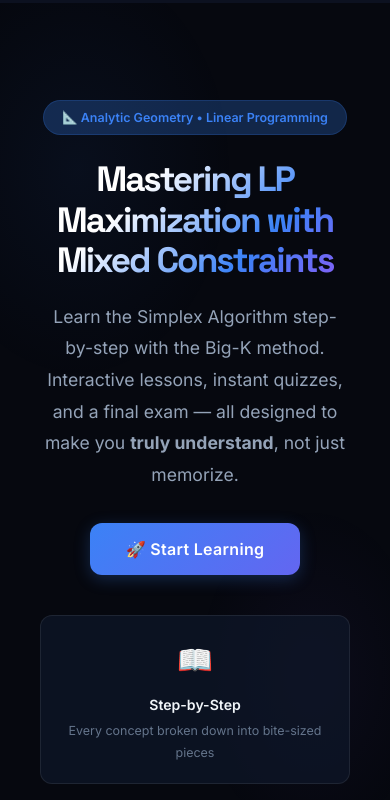
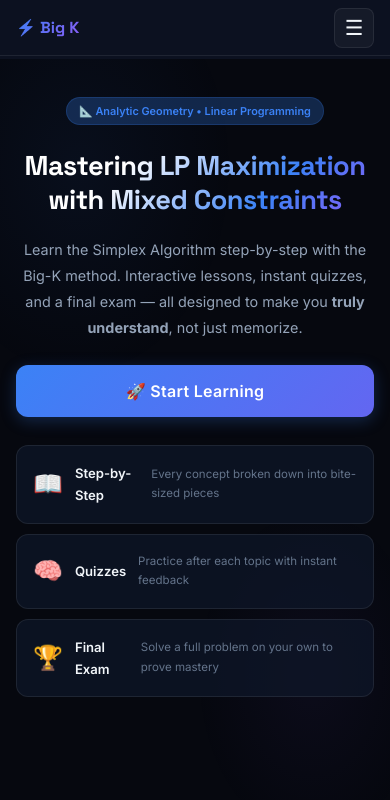
Before and after one commit to eugeoeoeo/Big-K, a React (Vite) app: page / in a window 390 px wide. Shown: the top 800 px of the page. Built offline with nearby package versions, Linux system fonts and the light colour scheme.

Commit message:
Big K ver1.1 - device responsiveness

```diff
--- a/src/App.jsx
+++ b/src/App.jsx
@@ -20,6 +20,7 @@ const SECTIONS = [
 export default function App() {
   const [completed, setCompleted] = useState(new Set());
   const [activeSection, setActiveSection] = useState(0);
+  const [menuOpen, setMenuOpen] = useState(false);
   const sectionRefs = useRef([]);
 
   const handleComplete = (index) => {
@@ -46,14 +47,26 @@ export default function App() {
   const handleNavClick = (index) => {
     if (canAccess(index)) {
       setActiveSection(index);
+      setMenuOpen(false);
       sectionRefs.current[index]?.scrollIntoView({ behavior: 'smooth', block: 'start' });
     }
   };
 
   return (
     <div className="app-layout">
+      {/* Mobile header */}
+      <div className="mobile-header">
+        <div className="mobile-header-brand">⚡ Big K</div>
+        <button className="mobile-menu-btn" onClick={() => setMenuOpen(o => !o)} aria-label="Toggle menu">
+          {menuOpen ? '✕' : '☰'}
+        </button>
+      </div>
+
+      {/* Sidebar overlay (mobile) */}
+      <div className={`sidebar-overlay${menuOpen ? ' open' : ''}`} onClick={() => setMenuOpen(false)} />
+
       {/* Sidebar */}
-      <nav className="sidebar">
+      <nav className={`sidebar${menuOpen ? ' open' : ''}`}>
         <div className="sidebar-header">
           <div className="sidebar-logo">Big K</div>
           <div className="sidebar-subtitle">LP Maximization Reviewer</div>
--- a/src/index.css
+++ b/src/index.css
@@ -761,20 +761,256 @@ body::before {
   margin: 32px 0;
 }
 
-/* ======================== RESPONSIVE ======================== */
-@media (max-width: 900px) {
-  .sidebar { display: none; }
-  .main-content { margin-left: 0; }
-  .progress-bar-container { left: 0; }
-  .section { padding: 40px 20px 60px; }
-  .hero h1 { font-size: 2.2rem; }
-  .hero-features { grid-template-columns: 1fr; }
-  .tableau { font-size: 0.75rem; }
-  .tableau th, .tableau td { padding: 8px 8px; }
+/* ======================== RESPONSIVE GRIDS ======================== */
+.grid-2 {
+  display: grid;
+  grid-template-columns: 1fr 1fr;
+  gap: 16px;
+  margin: 16px 0;
+}
+
+.grid-3 {
+  display: grid;
+  grid-template-columns: repeat(3, 1fr);
+  gap: 12px;
+  margin: 16px 0;
 }
 
 @media (max-width: 600px) {
-  .section-title { font-size: 1.6rem; }
-  .step-card { padding: 20px; }
-  .quiz-container { padding: 20px; }
+  .grid-2, .grid-3 { grid-template-columns: 1fr; }
 }
+
+
+/* ======================== MOBILE MENU TOGGLE ======================== */
+.mobile-header {
+  display: none;
+  position: fixed;
+  top: 0; left: 0; right: 0;
+  height: 56px;
+  background: var(--bg-secondary);
+  border-bottom: 1px solid var(--border-glass);
+  z-index: 200;
+  align-items: center;
+  justify-content: space-between;
+  padding: 0 16px;
+  backdrop-filter: blur(12px);
+  -webkit-backdrop-filter: blur(12px);
+}
+
+.mobile-header-brand {
+  font-family: 'Space Grotesk', sans-serif;
+  font-size: 1rem;
+  font-weight: 700;
+  background: linear-gradient(135deg, var(--accent-blue), var(--accent-purple));
+  -webkit-background-clip: text;
+  -webkit-text-fill-color: transparent;
+  background-clip: text;
+}
+
+.mobile-menu-btn {
+  width: 40px;
+  height: 40px;
+  display: flex;
+  align-items: center;
+  justify-content: center;
+  background: var(--bg-glass);
+  border: 1px solid var(--border-glass);
+  border-radius: var(--radius-sm);
+  color: var(--text-primary);
+  font-size: 1.3rem;
+  cursor: pointer;
+  transition: var(--transition-fast);
+  -webkit-tap-highlight-color: transparent;
+}
+
+.mobile-menu-btn:active {
+  background: var(--accent-blue-glow);
+}
+
+.sidebar-overlay {
+  display: none;
+  position: fixed;
+  inset: 0;
+  background: rgba(0,0,0,0.6);
+  z-index: 149;
+  backdrop-filter: blur(4px);
+  -webkit-backdrop-filter: blur(4px);
+}
+
+.sidebar-overlay.open { display: block; }
+
+.mobile-progress {
+  display: none;
+  height: 3px;
+  background: var(--bg-glass);
+  margin-top: 8px;
+}
+
+.mobile-progress-fill {
+  height: 100%;
+  background: linear-gradient(90deg, var(--accent-blue), var(--accent-purple));
+  border-radius: 2px;
+  transition: width 0.6s ease;
+}
+
+/* ======================== RESPONSIVE — TABLET (≤ 900px) ======================== */
+@media (max-width: 900px) {
+  /* Show mobile header */
+  .mobile-header { display: flex; }
+
+  /* Sidebar becomes slide-out overlay */
+  .sidebar {
+    transform: translateX(-100%);
+    transition: transform 0.3s cubic-bezier(0.4,0,0.2,1);
+    z-index: 150;
+    width: 280px;
+    padding-top: 16px;
+  }
+  .sidebar.open { transform: translateX(0); }
+
+  /* Main content fills screen */
+  .main-content {
+    margin-left: 0;
+    padding-top: 56px;
+  }
+
+  /* Progress bar under mobile header */
+  .progress-bar-container {
+    left: 0;
+    top: 56px;
+  }
+
+  /* Section spacing */
+  .section { padding: 40px 24px 60px; }
+
+  /* Hero */
+  .hero { padding: 60px 24px 40px; }
+  .hero h1 { font-size: 2.2rem; letter-spacing: -1px; }
+  .hero p { font-size: 1rem; }
+  .hero-features { grid-template-columns: 1fr 1fr 1fr; gap: 10px; }
+  .hero-feature { padding: 14px 10px; }
+  .hero-feature .feat-icon { font-size: 1.4rem; }
+  .hero-feature .feat-title { font-size: 0.8rem; }
+  .hero-feature .feat-desc { font-size: 0.7rem; }
+
+  /* Tableau */
+  .tableau { font-size: 0.78rem; }
+  .tableau th, .tableau td { padding: 8px 10px; }
+  .tableau-wrapper { margin-left: -8px; margin-right: -8px; border-radius: var(--radius-sm); }
+
+  /* Tip card */
+  .tip-card { font-size: 0.85rem; padding: 14px 16px; }
+
+  /* Quiz */
+  .quiz-option { padding: 12px 14px; font-size: 0.85rem; }
+
+  /* Summary box */
+  .summary-box { padding: 20px 22px; }
+}
+
+/* ======================== RESPONSIVE — PHONE (≤ 600px) ======================== */
+@media (max-width: 600px) {
+  /* Section */
+  .section { padding: 28px 16px 48px; }
+  .section-title { font-size: 1.45rem; letter-spacing: -0.5px; }
+  .section-intro { font-size: 0.92rem; margin-bottom: 24px; }
+  .section-badge { font-size: 0.68rem; padding: 3px 10px; }
+
+  /* Hero */
+  .hero { padding: 40px 16px 28px; }
+  .hero h1 { font-size: 1.7rem; letter-spacing: -0.5px; line-height: 1.25; }
+  .hero p { font-size: 0.9rem; margin-bottom: 24px; }
+  .hero-badge { font-size: 0.68rem; padding: 4px 12px; }
+  .hero-features { grid-template-columns: 1fr; gap: 10px; margin-top: 28px; }
+  .hero-feature { padding: 16px; display: flex; align-items: center; gap: 12px; text-align: left; }
+  .hero-feature .feat-icon { font-size: 1.5rem; margin-bottom: 0; }
+  .hero-feature .feat-title { font-size: 0.82rem; margin-bottom: 0; }
+  .hero-feature .feat-desc { font-size: 0.72rem; }
+
+  /* Step cards */
+  .step-card { padding: 18px 16px; border-radius: var(--radius-md); }
+  .step-heading { font-size: 1.1rem; }
+  .step-text { font-size: 0.88rem; }
+  .step-label { font-size: 0.65rem; }
+
+  /* Math */
+  .math-block { padding: 14px 12px; font-size: 0.95rem; }
+  .math-highlight { padding: 14px 12px; }
+  .math-arrow { gap: 10px; }
+  .math-arrow .arrow { font-size: 1.2rem; }
+
+  /* Tip card */
+  .tip-card { padding: 12px 14px; font-size: 0.82rem; gap: 10px; }
+  .tip-icon { font-size: 1.1rem; }
+
+  /* Tableau — ensure horizontal scroll works smoothly */
+  .tableau-wrapper {
+    margin-left: -16px;
+    margin-right: -16px;
+    border-radius: 0;
+    -webkit-overflow-scrolling: touch;
+  }
+  .tableau { font-size: 0.72rem; min-width: 500px; }
+  .tableau th, .tableau td { padding: 7px 8px; }
+  .tableau-title { font-size: 0.78rem; padding: 10px 14px; }
+
+  /* Quiz */
+  .quiz-container { padding: 16px; margin: 20px 0; border-radius: var(--radius-md); }
+  .quiz-question { font-size: 0.92rem; }
+  .quiz-option { padding: 12px 12px; font-size: 0.82rem; gap: 10px; }
+  .quiz-option .option-marker { width: 22px; height: 22px; font-size: 0.65rem; }
+  .quiz-feedback { padding: 12px 14px; font-size: 0.82rem; }
+  .quiz-badge { font-size: 0.65rem; }
+
+  /* Buttons — touch-friendly sizing */
+  .btn { padding: 12px 20px; font-size: 0.85rem; width: 100%; justify-content: center; }
+  .btn-group { flex-direction: column; }
+  .btn-hint { width: auto; }
+
+  /* Summary box */
+  .summary-box { padding: 16px 18px; border-radius: var(--radius-md); }
+  .summary-box h3 { font-size: 0.95rem; }
+  .summary-box li { font-size: 0.82rem; gap: 8px; }
+
+  /* Result card */
+  .result-card { padding: 32px 20px; }
+  .result-score { font-size: 3rem; }
+
+  /* Divider */
+  .divider { margin: 20px 0; }
+
+  /* Sidebar on phone — full-width */
+  .sidebar { width: 85vw; max-width: 300px; }
+}
+
+/* ======================== RESPONSIVE — SMALL PHONE (≤ 380px) ======================== */
+@media (max-width: 380px) {
+  .hero h1 { font-size: 1.45rem; }
+  .section-title { font-size: 1.25rem; }
+  .step-heading { font-size: 1rem; }
+  .step-card { padding: 14px 12px; }
+  .quiz-container { padding: 12px; }
+  .tableau { font-size: 0.65rem; }
+  .tableau th, .tableau td { padding: 5px 5px; }
+}
+
+/* ======================== SAFE AREA — NOTCHED PHONES ======================== */
+@supports (padding: env(safe-area-inset-bottom)) {
+  .mobile-header {
+    padding-left: max(16px, env(safe-area-inset-left));
+    padding-right: max(16px, env(safe-area-inset-right));
+  }
+  .section {
+    padding-left: max(16px, env(safe-area-inset-left));
+    padding-right: max(16px, env(safe-area-inset-right));
+  }
+}
+
+/* ======================== LANDSCAPE PHONE ======================== */
+@media (max-height: 500px) and (orientation: landscape) {
+  .hero { padding: 30px 24px 20px; }
+  .hero h1 { font-size: 1.6rem; }
+  .mobile-header { height: 44px; }
+  .main-content { padding-top: 44px; }
+  .progress-bar-container { top: 44px; }
+}
--- a/src/sections/SectionIntro.jsx
+++ b/src/sections/SectionIntro.jsx
@@ -66,7 +66,7 @@ export default function SectionIntro({ onComplete }) {
               In simpler LP problems, all constraints use <M>{'\\leq'}</M> (less than or equal).
               But real-world problems often have a <strong>mix</strong>:
             </p>
-            <div style={{ display: 'grid', gridTemplateColumns: 'repeat(3, 1fr)', gap: 12, margin: '16px 0' }}>
+            <div className="grid-3">
               <div className="step-card" style={{ margin: 0, textAlign: 'center', padding: 16 }}>
                 <div style={{ fontSize: '1.5rem', marginBottom: 8 }}>≤</div>
                 <div style={{ fontSize: '0.85rem', color: 'var(--text-secondary)' }}>
--- a/src/sections/SectionTableau.jsx
+++ b/src/sections/SectionTableau.jsx
@@ -30,7 +30,7 @@ export default function SectionTableau({ onComplete }) {
           <p className="step-text">
             Let's figure out the size of our tableau:
           </p>
-          <div style={{ display: 'grid', gridTemplateColumns: '1fr 1fr', gap: 16, margin: '16px 0' }}>
+          <div className="grid-2">
             <div className="step-card" style={{ margin: 0, padding: 20 }}>
               <div style={{ color: 'var(--accent-blue)', fontWeight: 700, marginBottom: 8 }}>📏 Rows</div>
               <p className="step-text" style={{ margin: 0 }}>
```
